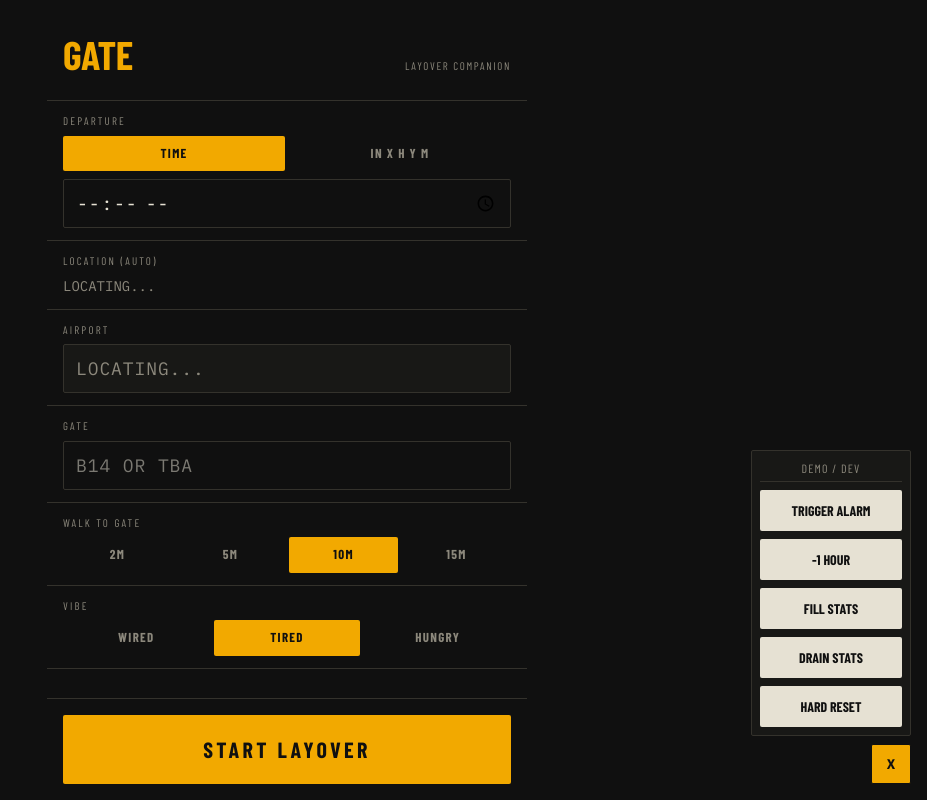
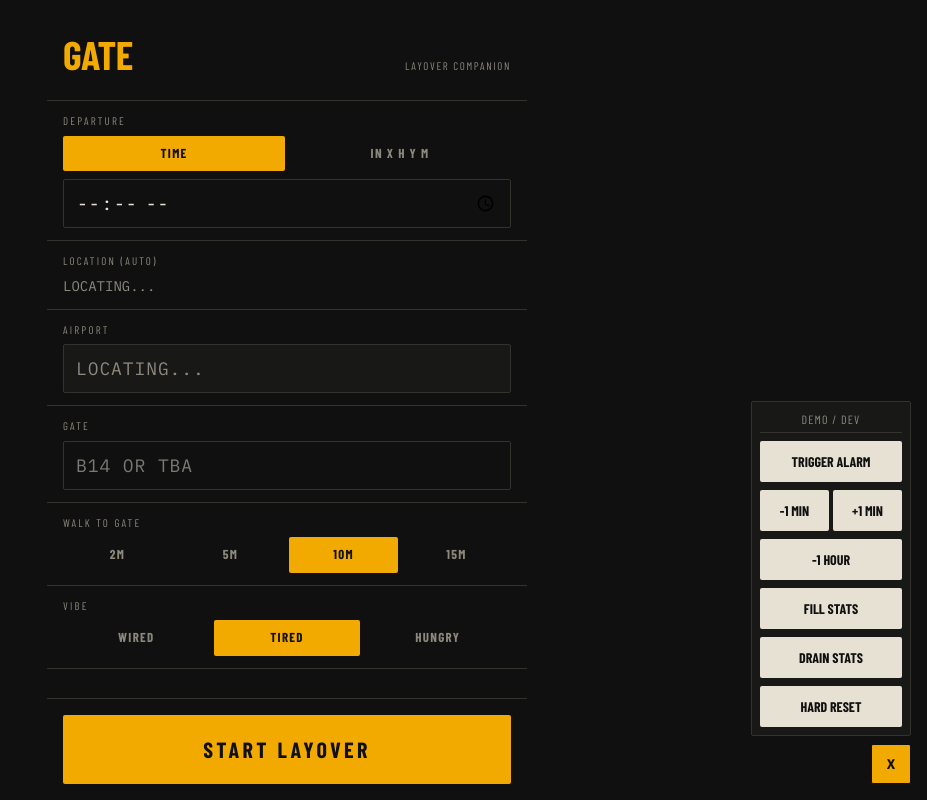
Before and after one commit to sidoxsinu/LayoverHackathon, a Next.js app in the folder gate-next/: page / in a window 1280 px wide. Both pictures are taken after a click on the button "DEV". Shown: the whole page, without its empty margins (353-1280 px from the left). Built offline with nearby package versions, Linux system fonts and the light colour scheme; no server answers.

Commit message:
feat: enhance DEV overlay with minute timer adjustments and keep menu open

```diff
--- a/gate-next/src/app/page.tsx
+++ b/gate-next/src/app/page.tsx
@@ -341,6 +341,16 @@ export default function Home() {
           dispatch({ type: 'RESTORE', payload: { ...state, returnByMs: state.returnByMs - 3600000, departureMs: state.departureMs - 3600000 } });
         }
         break;
+      case 'sub_minute':
+        if (state.returnByMs) {
+          dispatch({ type: 'RESTORE', payload: { ...state, returnByMs: state.returnByMs - 60000, departureMs: state.departureMs - 60000 } });
+        }
+        break;
+      case 'add_minute':
+        if (state.returnByMs) {
+          dispatch({ type: 'RESTORE', payload: { ...state, returnByMs: state.returnByMs + 60000, departureMs: state.departureMs + 60000 } });
+        }
+        break;
       case 'fill_stats':
         ['hunger', 'energy', 'battery'].forEach(k => dispatch({ type: 'SET_STAT', key: k as any, value: 100 }));
         break;
--- a/gate-next/src/components/DebugOverlay.tsx
+++ b/gate-next/src/components/DebugOverlay.tsx
@@ -57,11 +57,15 @@ export default function DebugOverlay({ onAction }: { onAction: (action: string)
           }}>
             DEMO / DEV
           </span>
-          <button onClick={() => { onAction('trigger_alarm'); setOpen(false); }} style={btnStyle}>TRIGGER ALARM</button>
-          <button onClick={() => { onAction('fast_forward'); setOpen(false); }} style={btnStyle}>-1 HOUR</button>
-          <button onClick={() => { onAction('fill_stats'); setOpen(false); }} style={btnStyle}>FILL STATS</button>
-          <button onClick={() => { onAction('drain_stats'); setOpen(false); }} style={btnStyle}>DRAIN STATS</button>
-          <button onClick={() => { onAction('reset'); setOpen(false); }} style={btnStyle}>HARD RESET</button>
+          <button onClick={() => onAction('trigger_alarm')} style={btnStyle}>TRIGGER ALARM</button>
+          <div style={{ display: 'flex', gap: '4px' }}>
+            <button onClick={() => onAction('sub_minute')} style={{...btnStyle, flex: 1}}>-1 MIN</button>
+            <button onClick={() => onAction('add_minute')} style={{...btnStyle, flex: 1}}>+1 MIN</button>
+          </div>
+          <button onClick={() => onAction('fast_forward')} style={btnStyle}>-1 HOUR</button>
+          <button onClick={() => onAction('fill_stats')} style={btnStyle}>FILL STATS</button>
+          <button onClick={() => onAction('drain_stats')} style={btnStyle}>DRAIN STATS</button>
+          <button onClick={() => onAction('reset')} style={btnStyle}>HARD RESET</button>
         </div>
       )}
     </>
```
Also changed, not shown: 1 other file (tests, documents, lock files or other folders).
